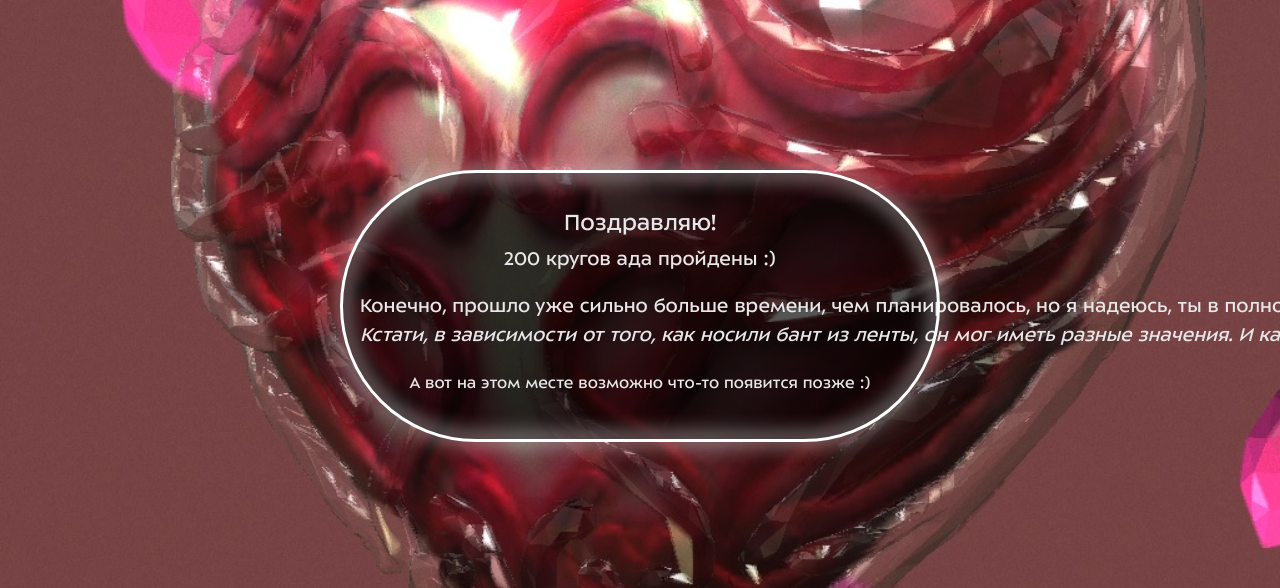
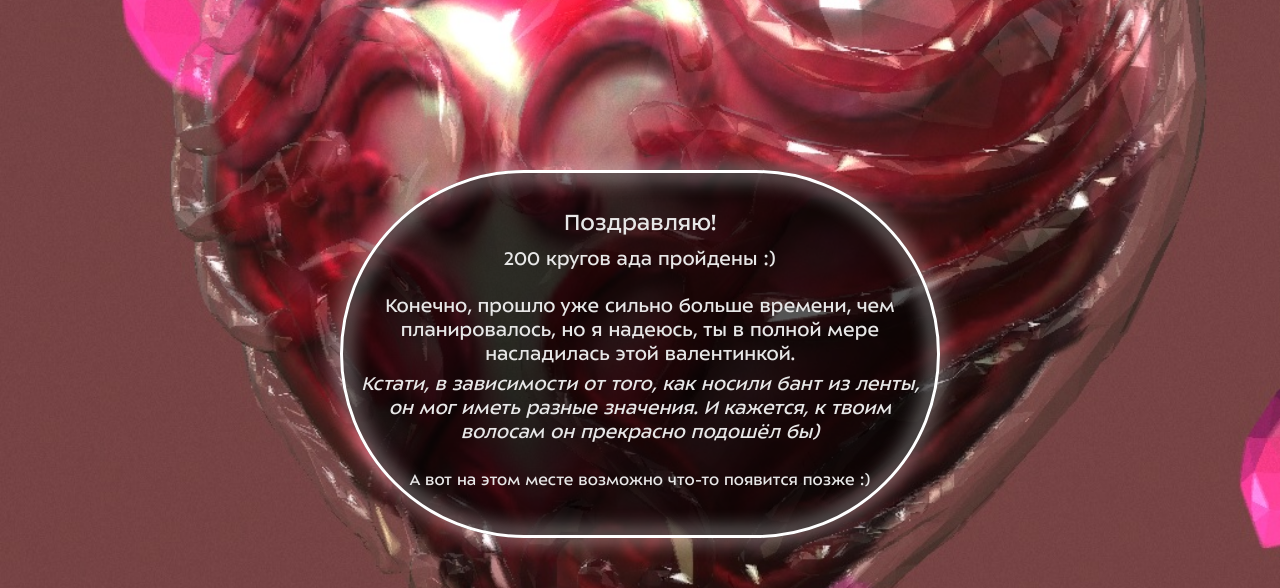
Before and after one commit to SergTyapkin/valentines-day-letter, a Vue app: page /finish-18h7dgy32last0 in a window 1280 px wide. Shown: the top 588 px of the page. Built offline with nearby package versions, Linux system fonts and the light colour scheme.

Commit message:
Поменял finish

```diff
--- a/src/views/PageFinish.vue
+++ b/src/views/PageFinish.vue
@@ -16,7 +16,6 @@
     color colorText1
     position relative
     animation form-in ease 2s
-    white-space nowrap
     @keyframes form-in
       0%
         max-width 0
```
